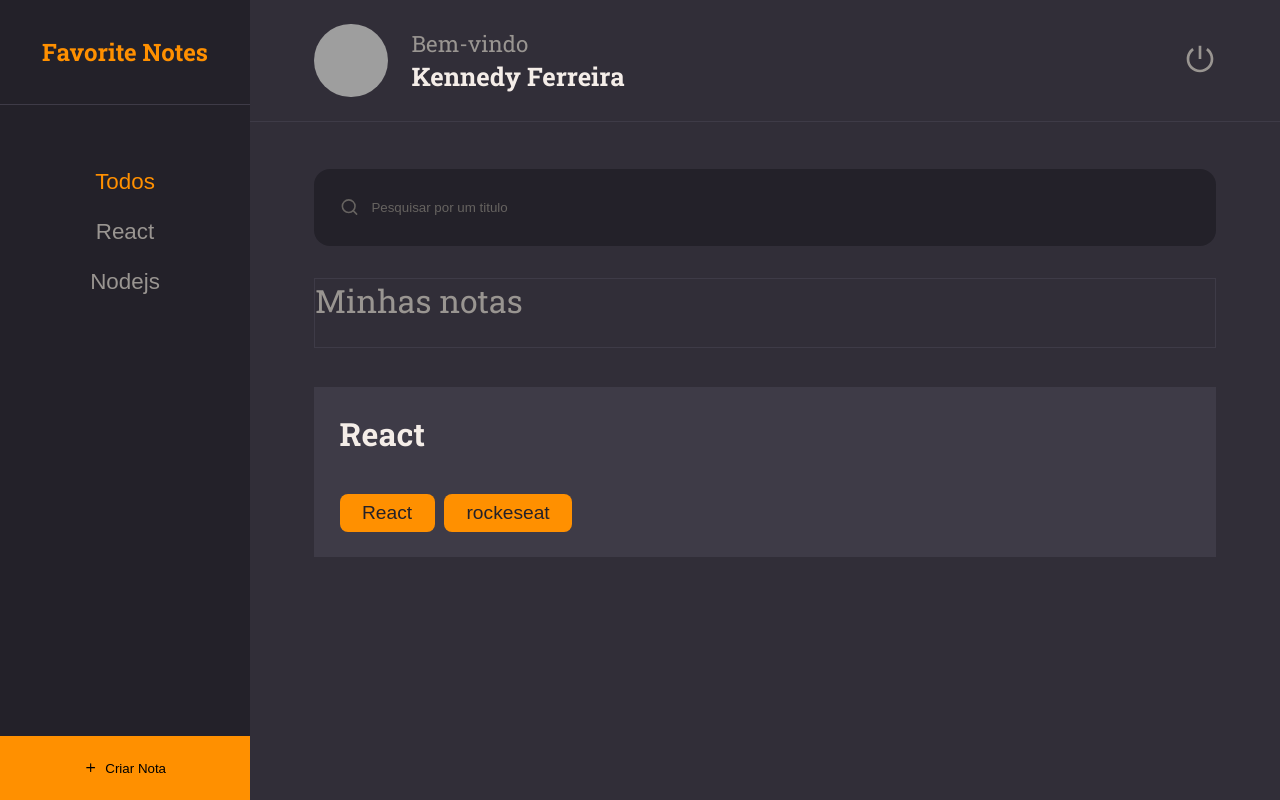
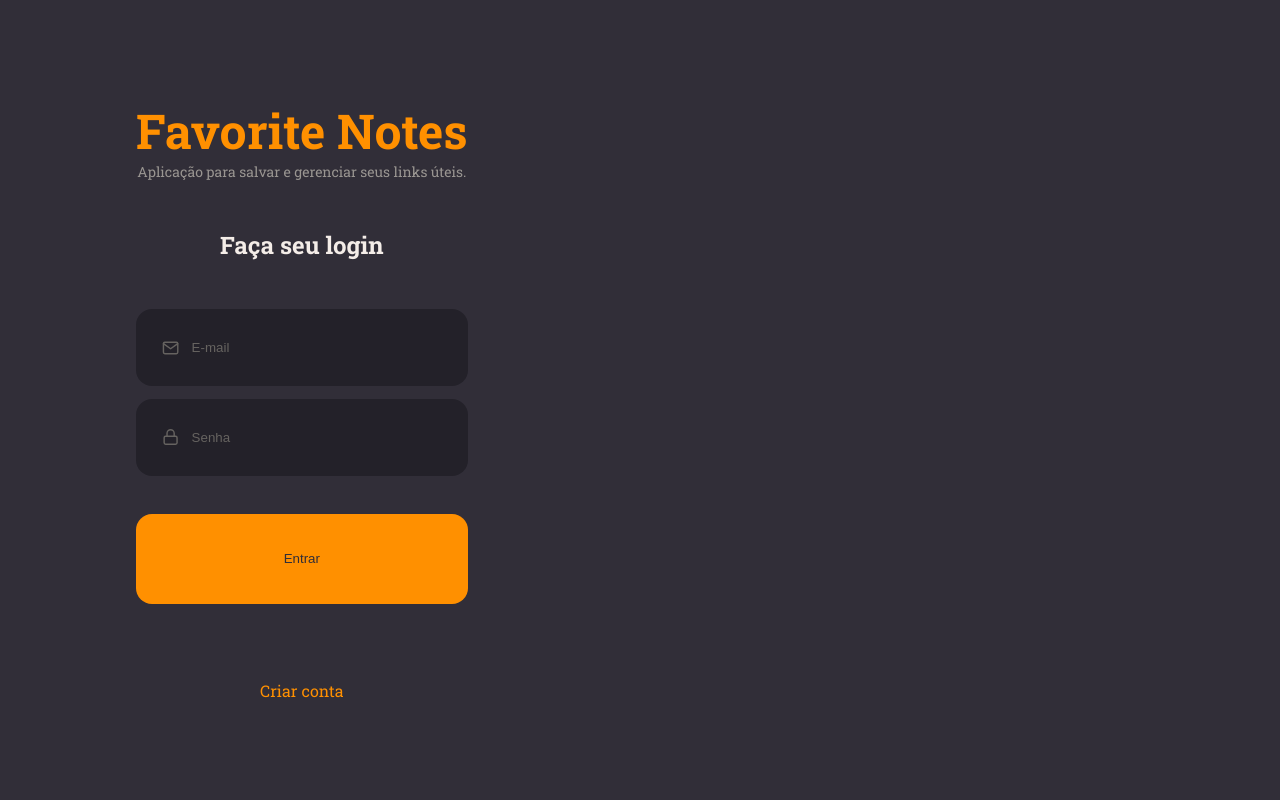
Before and after one commit to kennedysferreira/projetoFavoriteNotes, a React (Vite) app in the folder frontend/: page / in a window 1280 px wide. Built offline with nearby package versions, Linux system fonts and the light colour scheme; grey boxes are pictures that could not be loaded.

Commit message:
signin page

```diff
--- a/frontend/src/main.tsx
+++ b/frontend/src/main.tsx
@@ -1,6 +1,6 @@
 import React from "react";
 import ReactDOM from "react-dom/client";
-import { Home } from "./pages/Home";
+import { SignIn } from "./pages/SignIn";
 import { ThemeProvider } from "styled-components";
 import GlobalStyles from "./styles/global";
 import theme from "./styles/theme";
@@ -9,7 +9,7 @@
   <React.StrictMode>
     <ThemeProvider theme={theme}>
       <GlobalStyles/>
-      <Home />
+      <SignIn />
     </ThemeProvider>
 
   </React.StrictMode>
--- /dev/null
+++ b/frontend/src/pages/SignIn/index.tsx
@@ -0,0 +1,38 @@
+import { FiMail, FiLock } from 'react-icons/fi'
+// import { Link } from 'react-router-dom'
+
+import { Input } from '../../components/input'
+import { Button } from '../../components/button'
+
+import { Container, Form, Background } from './style'
+
+export function SignIn() {
+  return (
+    <Container>
+      <Form>
+        <h1>Favorite Notes</h1>
+        <p>Aplicação para salvar e gerenciar seus links úteis.</p>
+
+        <h2>Faça seu login</h2>
+
+        <Input
+          placeholder="E-mail"
+          type="text"
+          icon={FiMail}
+        />
+
+        <Input
+          placeholder="Senha"
+          type="password"
+          icon={FiLock}
+        />
+
+        <Button title="Entrar" />
+
+        <a href="">Criar conta</a>
+      </Form>
+
+      <Background />
+    </Container>
+  )
+}
--- /dev/null
+++ b/frontend/src/pages/SignIn/style.tsx
@@ -0,0 +1,46 @@
+import styled from 'styled-components'
+// import backgroundImg from '../../assets/background.png'
+
+export const Container = styled.div`
+  height: 100vh;
+
+  display: flex;
+  align-items: stretch;
+`
+
+export const Form = styled.form`
+  padding: 0 136px;
+
+  display: flex;
+  flex-direction: column;
+  justify-content: center;
+  align-items: center;
+
+  text-align: center;
+
+  > h1 {
+    font-size: 48px;
+    color: ${({ theme }) => theme.COLORS.ORANGE};
+  }
+
+  > h2 {
+    font-size: 24px;
+    margin: 48px 0;
+  }
+
+  > p {
+    font-size: 14px;
+    color: ${({ theme }) => theme.COLORS.GRAY_100};
+  }
+
+  > a {
+    margin-top: 76px;
+    color: ${({ theme }) => theme.COLORS.ORANGE};
+  }
+`
+
+export const Background = styled.div`
+  flex: 1;
+
+  background-size: cover;
+`
```
